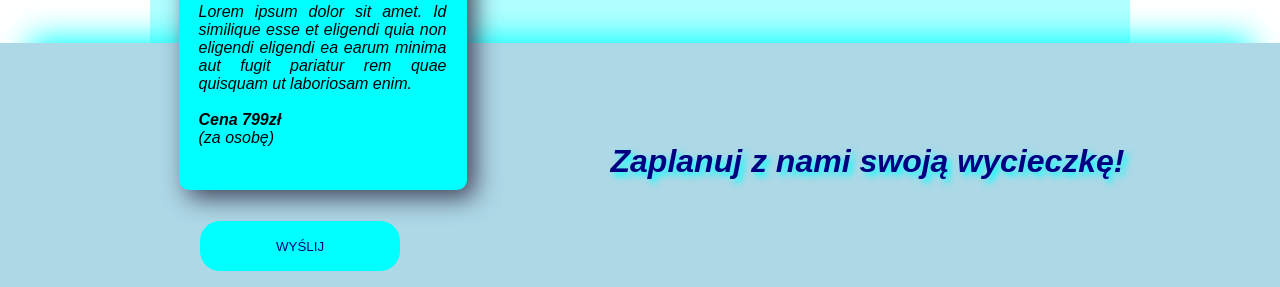
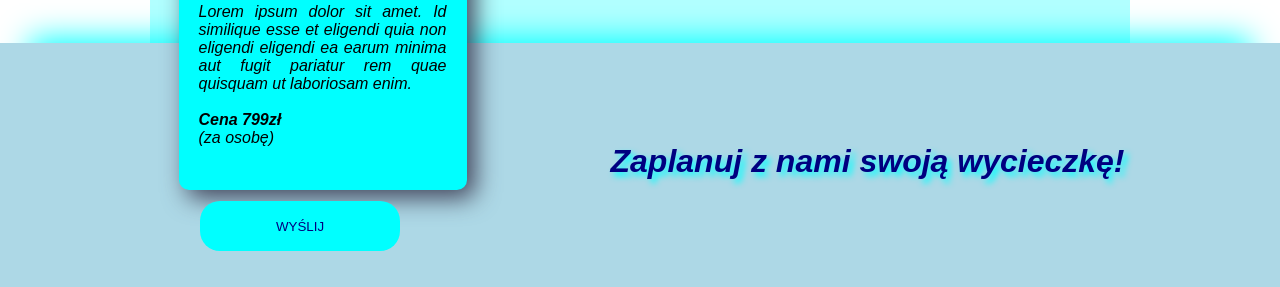
Before and after one commit to itsLoCKz/website, a plain HTML site: page index.html in a window 1280 px wide. Shown: the part 1379-1666 px from the top of the page. Drawn offline with Linux system fonts and the light colour scheme.

Commit message:
Fix visuals of form

```diff
--- a/index.html
+++ b/index.html
@@ -145,7 +145,7 @@
                         <option value="MALTA">MALTA</option>
                     </select>
                 </div>
-                <button type="submit" style="position: absolute; top: 1600px; left: 200px;">WYŚLIJ</button>
+                <button type="submit" style="position: absolute; top: 1580px; left: 200px;">WYŚLIJ</button>
             </form>
         </div>
         <div class="kontakt" id="kontakt">
```
